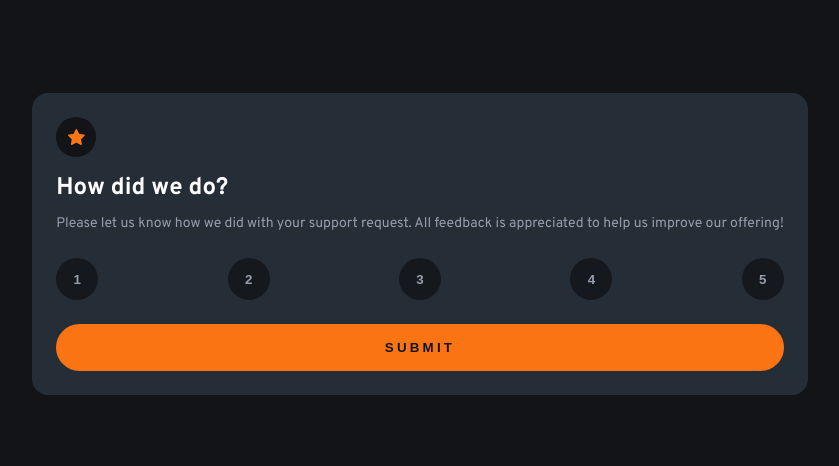
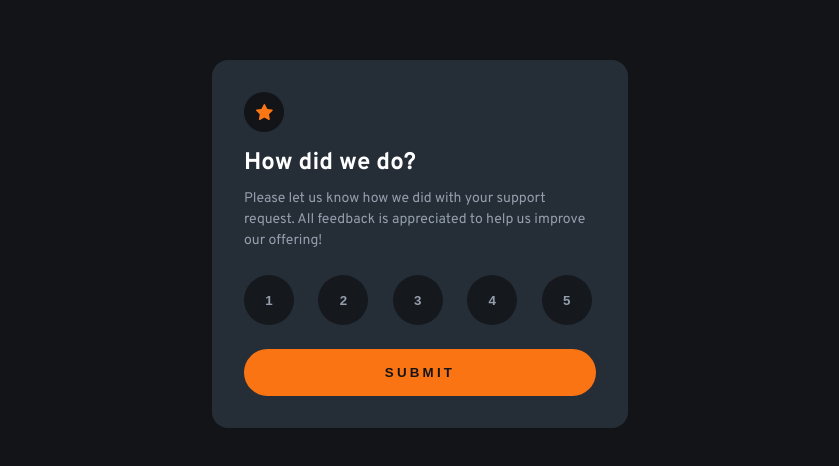
Before and after one commit to MukarramHaq/Interactive-Rating-Component, a plain HTML site: page index.html in a window 1280 px wide. Shown: the part 156-622 px from the top of the page, without its empty margins (220-1059 px from the left). Drawn offline with Linux system fonts and the light colour scheme.

Commit message:
Completed Desktop layout and also added hover state

```diff
--- a/style.css
+++ b/style.css
@@ -40,7 +40,6 @@ body {
   border-radius: 1rem;
 }
 
-
 /* Got it from stackover flow. Create a div and put the image as the background. */
 .star {
   display: block;
@@ -55,27 +54,30 @@ body {
   margin-bottom: 1rem;
 }
 
-h1{
+h1 {
   margin-bottom: 0.625rem;
   font-size: 1.5rem;
 }
 
-p{
+p {
   font-size: 0.875rem;
   line-height: 1.5;
   color: var(--nt-light-grey);
   margin-bottom: 1.5rem;
 }
 
-.rating-buttons-div{
-  display: flex;
-  justify-content: space-between;
+.rating-buttons-div {
+  /* display: flex;
+  justify-content: space-between; */
   /* border: 1px solid white; */
+  display: grid;
+  grid-template-columns: repeat(5, 1fr);
+  gap: 20px;
 }
 
-.rating-button{
-  width: 2.625rem;
-  height: 2.625rem;
+.rating-button {
+  width: 3.125rem;
+  height: 3.125rem;
   border-radius: 100%;
   border: none;
   background: hsl(213, 18%, 10%);
@@ -84,7 +86,13 @@ p{
   margin-bottom: 1.5rem;
 }
 
-.submit-btn{
+.rating-button:hover{
+  background-color: var(--nt-white);
+  color: #262E38;
+  cursor: pointer;
+}
+
+.submit-btn {
   width: 100%;
   padding-top: 1rem;
   padding-bottom: 1rem;
@@ -95,3 +103,24 @@ p{
   color: var(--nt-very-dark-blue);
   letter-spacing: 0.2rem;
 }
+
+.submit-btn:hover{
+  background-color: var(--nt-white);
+  color: #262E38;
+  cursor: pointer;
+}
+
+@media (min-width: 26rem) {
+  .card {
+    max-width: 26rem;
+    padding: 2rem;
+  }
+}
+
+/*****************
+
+1. Add JS file
+2. Use the content-fit property, research about that
+   and see how that works.
+
+*****************/
--- a/styleSuccess.css
+++ b/styleSuccess.css
@@ -35,23 +35,23 @@ body {
 }
 
 .card {
-  background-color: #181E27;
+  background-color: #181e27;
   padding: 1.5rem;
   border-radius: 1rem;
   text-align: center;
 }
 
-img{
+img {
   margin-bottom: 1.5rem;
   margin-top: 2.125rem;
 }
 
-.selected{
-    background-color: #262E38;
+.selected {
+  background-color: #262e38;
   width: 168px;
   margin: 0 auto;
-    padding-top:0.5rem;
-    padding-bottom:0.5rem;
+  padding-top: 0.5rem;
+  padding-bottom: 0.5rem;
   border-radius: 1rem;
   text-align: center;
   font-size: 0.875rem;
@@ -59,14 +59,21 @@ img{
   margin-bottom: 1.5rem;
 }
 
-h1{
+h1 {
   margin-bottom: 1.5rem;
   font-size: 1.5rem;
 }
 
-.success-para{
+.success-para {
   font-size: 0.875rem;
   line-height: 1.5;
-    color: #969FAD;
+  color: #969fad;
   margin-bottom: 2.125rem;
 }
+
+@media (min-width: 26rem) {
+  .card {
+    max-width: 26rem;
+    padding: 2rem;
+  }
+}
```
Lines whose indentation alone changed are shown as unchanged.
